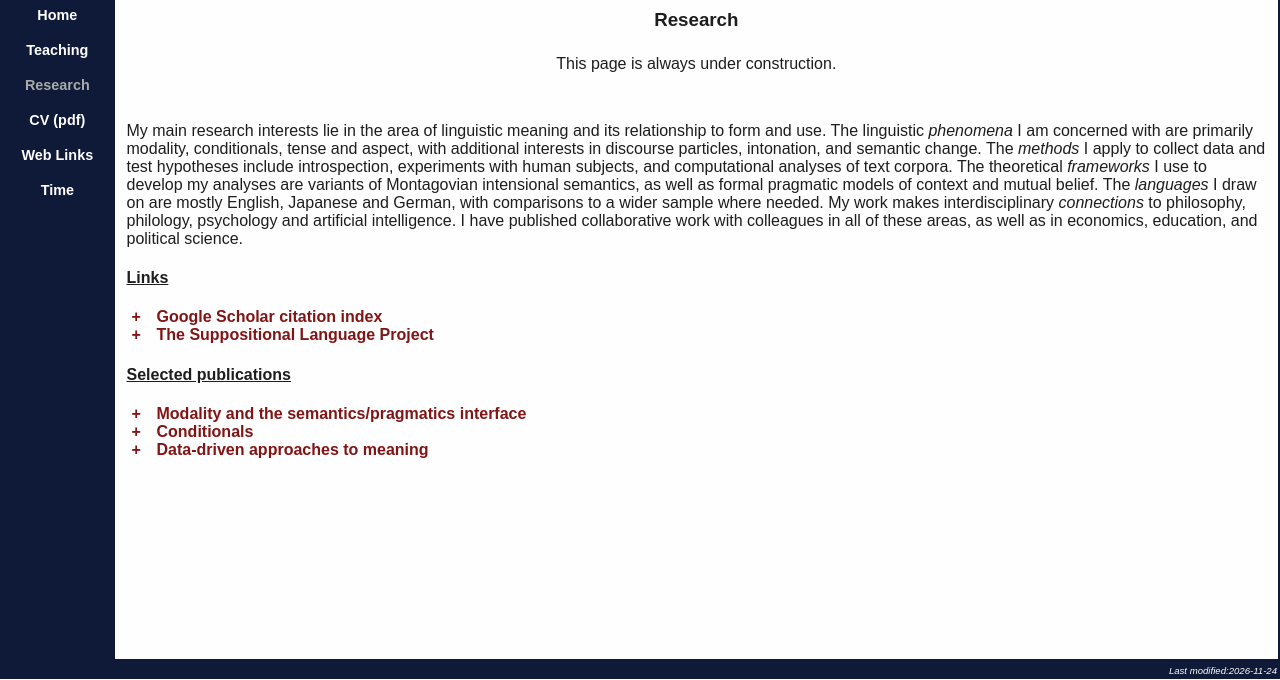
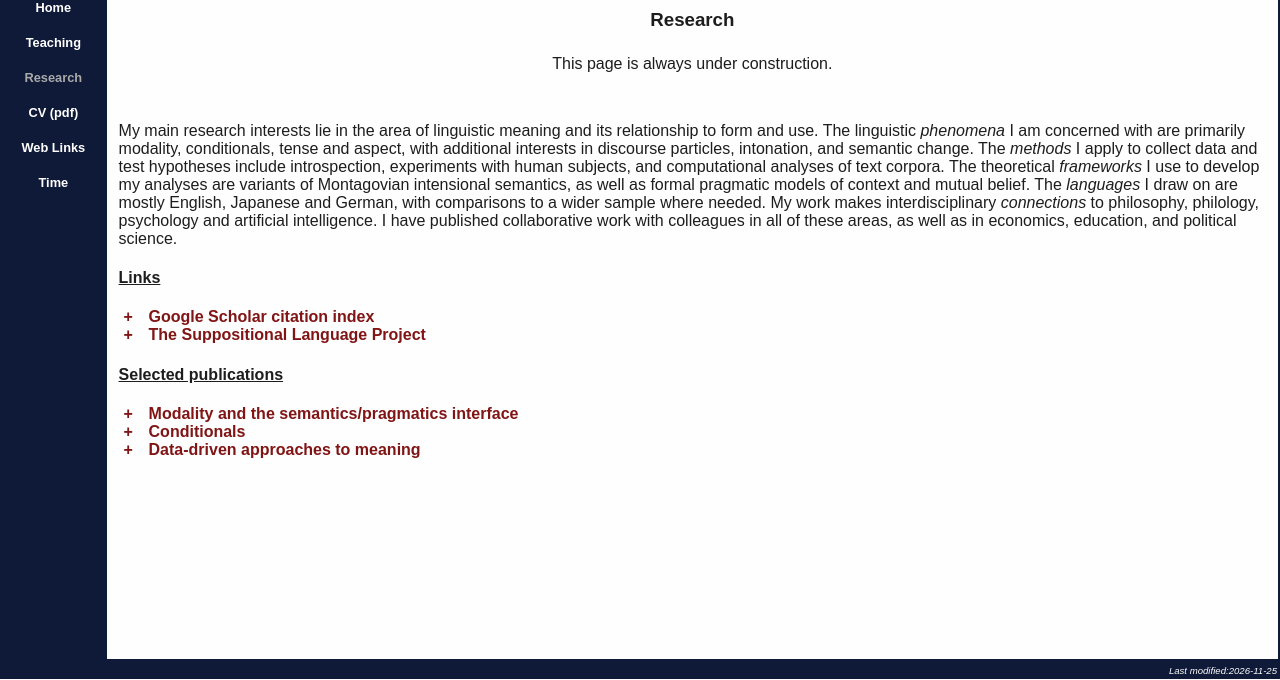
Before and after one commit to stefkauf/home, a plain HTML site: page research.html in a window 1280 px wide. Shown: the part 121-801 px from the top of the page. Drawn offline with Linux system fonts and the light colour scheme.

Commit message:
Add files via upload

```diff
--- a/research.html
+++ b/research.html
@@ -61,17 +61,17 @@ function topFunction() {
 	</TD>
       </TR>
       <TR><TD NOWRAP ALIGN="center">
-	  &nbsp;<STRONG><SPAN STYLE="font-size: .9rem"><A HREF="https://stefkauf.github.io/home/index.html" STYLE="text-decoration:none;"><FONT COLOR="white">Home</FONT></A></SPAN></STRONG>&nbsp;</TD></TR>
+	  &nbsp;<STRONG><SPAN STYLE="font-size: .8rem"><A HREF="https://stefkauf.github.io/home/index.html" STYLE="text-decoration:none;"><FONT COLOR="white">Home</FONT></A></SPAN></STRONG>&nbsp;</TD></TR>
       <TR><TD NOWRAP ALIGN="center">
-          &nbsp;<STRONG><SPAN STYLE="font-size: .9rem"><A HREF="https://stefkauf.github.io/home/teaching.html" STYLE="text-decoration:none;"><FONT COLOR="white">Teaching</FONT></A></SPAN></STRONG>&nbsp;</TD></TR>
+          &nbsp;<STRONG><SPAN STYLE="font-size: .8rem"><A HREF="https://stefkauf.github.io/home/teaching.html" STYLE="text-decoration:none;"><FONT COLOR="white">Teaching</FONT></A></SPAN></STRONG>&nbsp;</TD></TR>
       <TR><TD NOWRAP ALIGN="center">
-	  &nbsp;<STRONG><SPAN STYLE="font-size: .9rem"><FONT COLOR="#AAAAAA">Research</FONT></SPAN></STRONG>&nbsp;</TD></TR>
+	  &nbsp;<STRONG><SPAN STYLE="font-size: .8rem"><FONT COLOR="#AAAAAA">Research</FONT></SPAN></STRONG>&nbsp;</TD></TR>
       <TR><TD NOWRAP ALIGN="center">
-	  &nbsp;<STRONG><SPAN STYLE="font-size: .9rem"><A HREF="https://stefkauf.github.io/home/sk_cv.pdf" STYLE="text-decoration:none;"><FONT COLOR="white">CV (pdf)</FONT></A></SPAN></STRONG>&nbsp;</TD></TR>
+	  &nbsp;<STRONG><SPAN STYLE="font-size: .8rem"><A HREF="https://stefkauf.github.io/home/sk_cv.pdf" STYLE="text-decoration:none;"><FONT COLOR="white">CV (pdf)</FONT></A></SPAN></STRONG>&nbsp;</TD></TR>
       <TR><TD NOWRAP ALIGN="center">
-	  &nbsp;<STRONG><SPAN STYLE="font-size: .9rem"><A HREF="https://stefkauf.github.io/home/links.html" STYLE="text-decoration:none;"><FONT COLOR="white">Web Links</FONT></A></SPAN></STRONG>&nbsp;</TD></TR>
+	  &nbsp;<STRONG><SPAN STYLE="font-size: .8rem"><A HREF="https://stefkauf.github.io/home/links.html" STYLE="text-decoration:none;"><FONT COLOR="white">Web Links</FONT></A></SPAN></STRONG>&nbsp;</TD></TR>
       <TR><TD NOWRAP ALIGN="center">
-	  &nbsp;<STRONG><SPAN STYLE="font-size: .9rem"><A HREF="http://www.timeanddate.com/worldclock/personalapplet.html?cities=98,313" STYLE="text-decoration:none;"><FONT COLOR="white">Time</FONT></A></SPAN></STRONG>&nbsp;</TD></TR>
+	  &nbsp;<STRONG><SPAN STYLE="font-size: .8rem"><A HREF="http://www.timeanddate.com/worldclock/personalapplet.html?cities=98,313" STYLE="text-decoration:none;"><FONT COLOR="white">Time</FONT></A></SPAN></STRONG>&nbsp;</TD></TR>
     </TABLE>
   </TD>
   <TD>&nbsp;&nbsp;</TD>
@@ -457,7 +457,7 @@ and political science.</P>
    <SPAN STYLE="color:#fefefe;
    		font-size:0.6em;
 		font-family:sans-serif;
-		font-style:oblique;">Last modified:2026-11-24</SPAN>
+		font-style:oblique;">Last modified:2026-11-25</SPAN>
  </TD>
  <TD BGCOLOR=#0F1938></TD>
  <!-- End of footer -->
```
Also changed, not shown: index.html (+7 -7 lines), links.html (+7 -7 lines), links_germany.html (+7 -7 lines), links_linguistics.html (+7 -7 lines), links_misc.html (+7 -7 lines), links_uconn.html (+7 -7 lines), teaching.html (+7 -7 lines).
